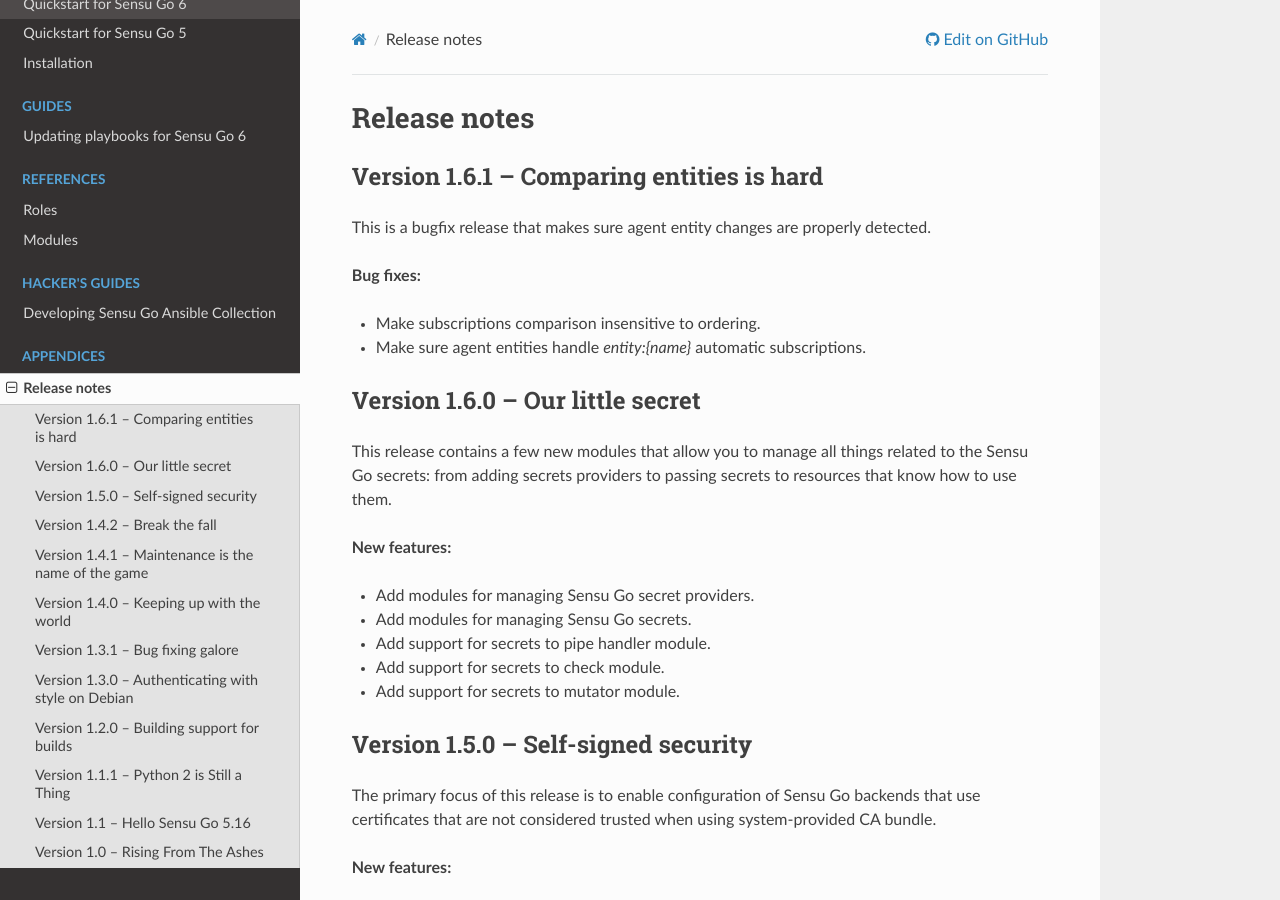
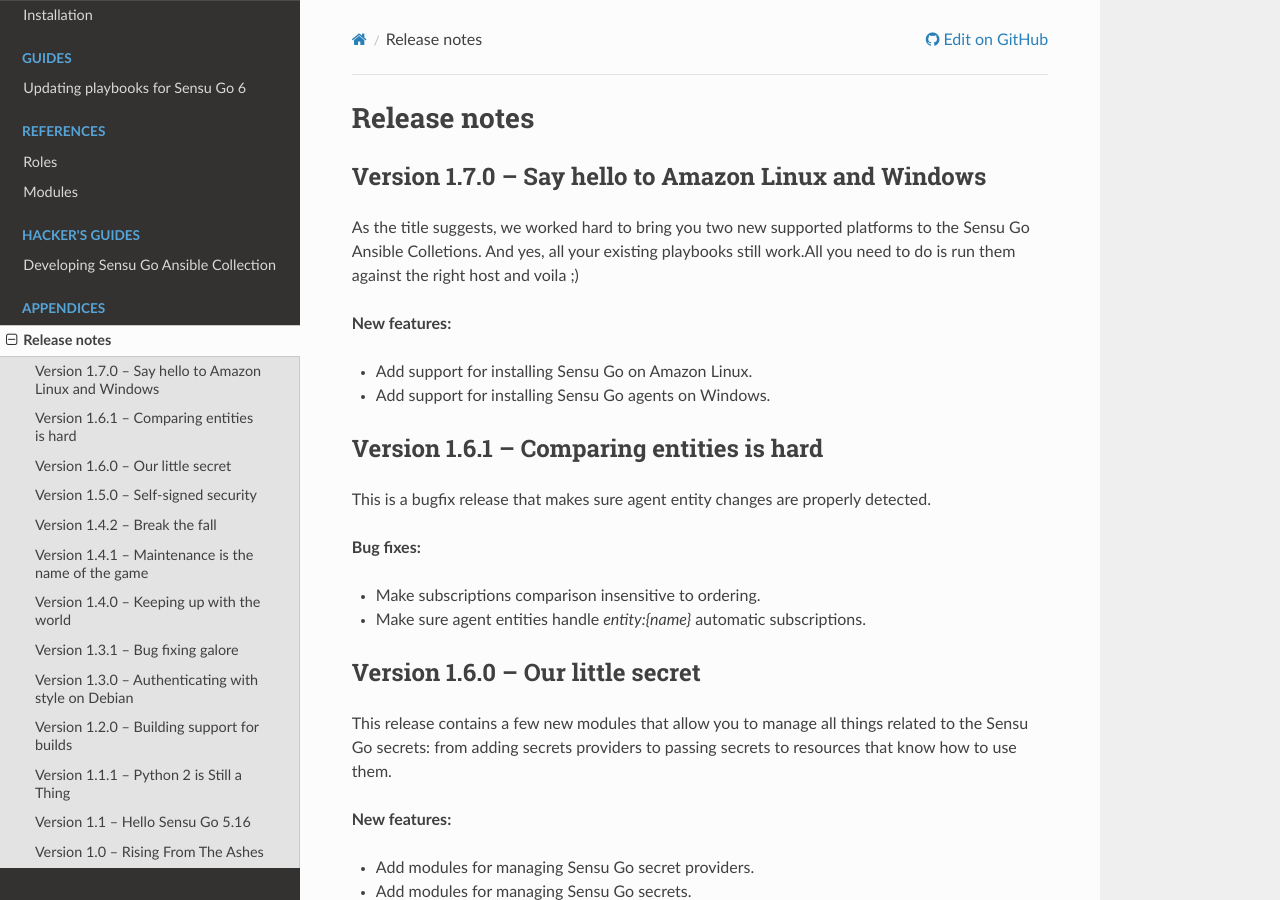
Before and after one commit to sensu/sensu-go-ansible, a Sphinx documentation site: the page built from docs/source/release_notes.rst, in a window 1280 px wide and 900 px high. Built offline with Sphinx 7.4.7 and the Read the Docs theme 2.0.0, drawn with Linux system fonts in a browser that asks for light colours.

Commit message:
Prepare for release 1.7.0

```diff
--- a/docs/source/release_notes.rst
+++ b/docs/source/release_notes.rst
@@ -1,5 +1,19 @@
 Release notes
 =============
+
+Version 1.7.0 -- Say hello to Amazon Linux and Windows
+------------------------------------------------------
+
+As the title suggests, we worked hard to bring you two new supported platforms
+to the Sensu Go Ansible Colletions. And yes, all your existing playbooks still
+work.All you need to do is run them against the right host and voila ;)
+
+**New features:**
+
+* Add support for installing Sensu Go on Amazon Linux.
+* Add support for installing Sensu Go agents on Windows.
+
+
 
 Version 1.6.1 -- Comparing entities is hard
 -------------------------------------------
--- a/galaxy.yml
+++ b/galaxy.yml
@@ -1,6 +1,6 @@
 namespace: sensu
 name: sensu_go
-version: 1.6.1
+version: 1.7.0
 
 authors:
   - Paul Arthur <paul.arthur@flowerysong.com> (@flowerysong)
```
